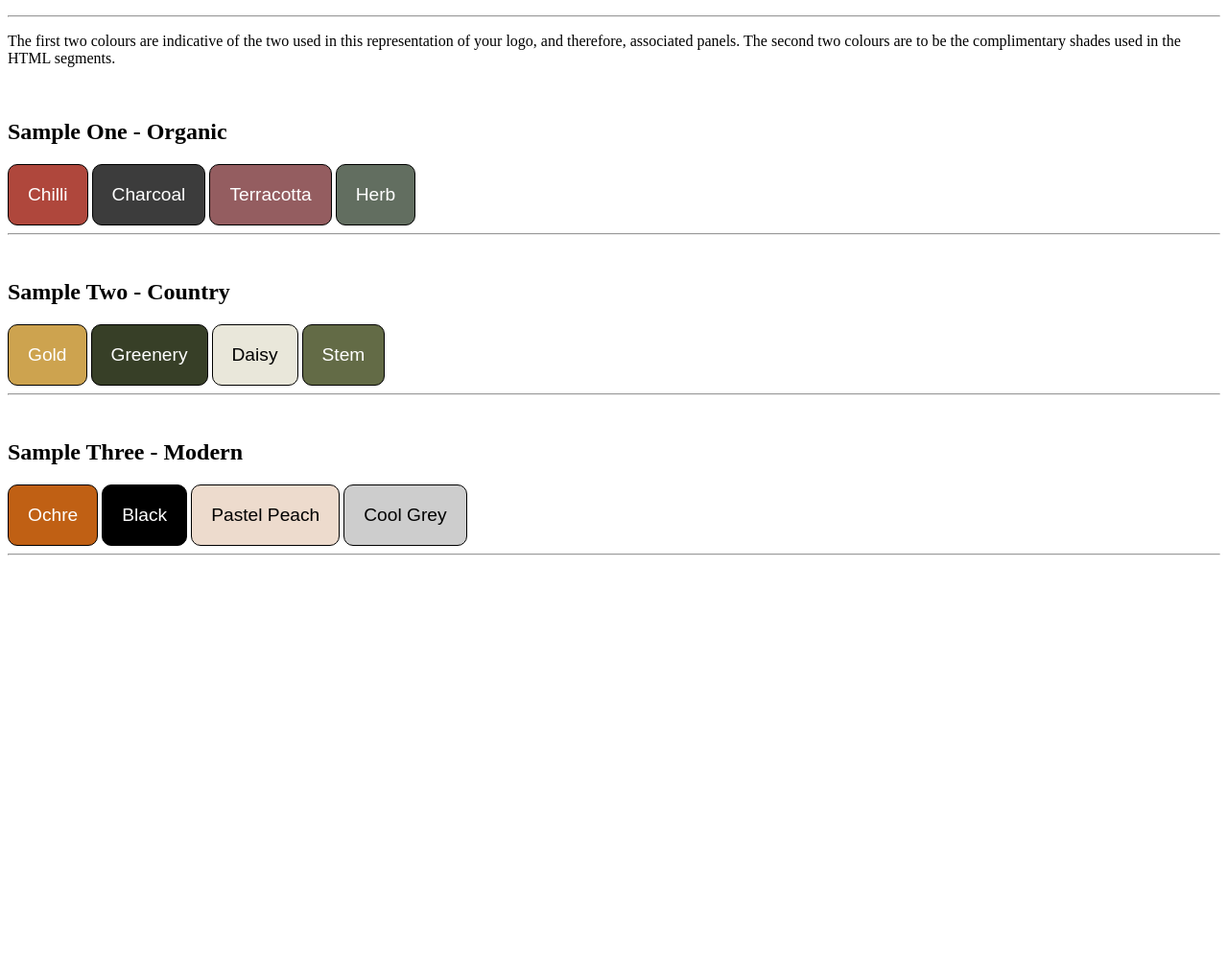
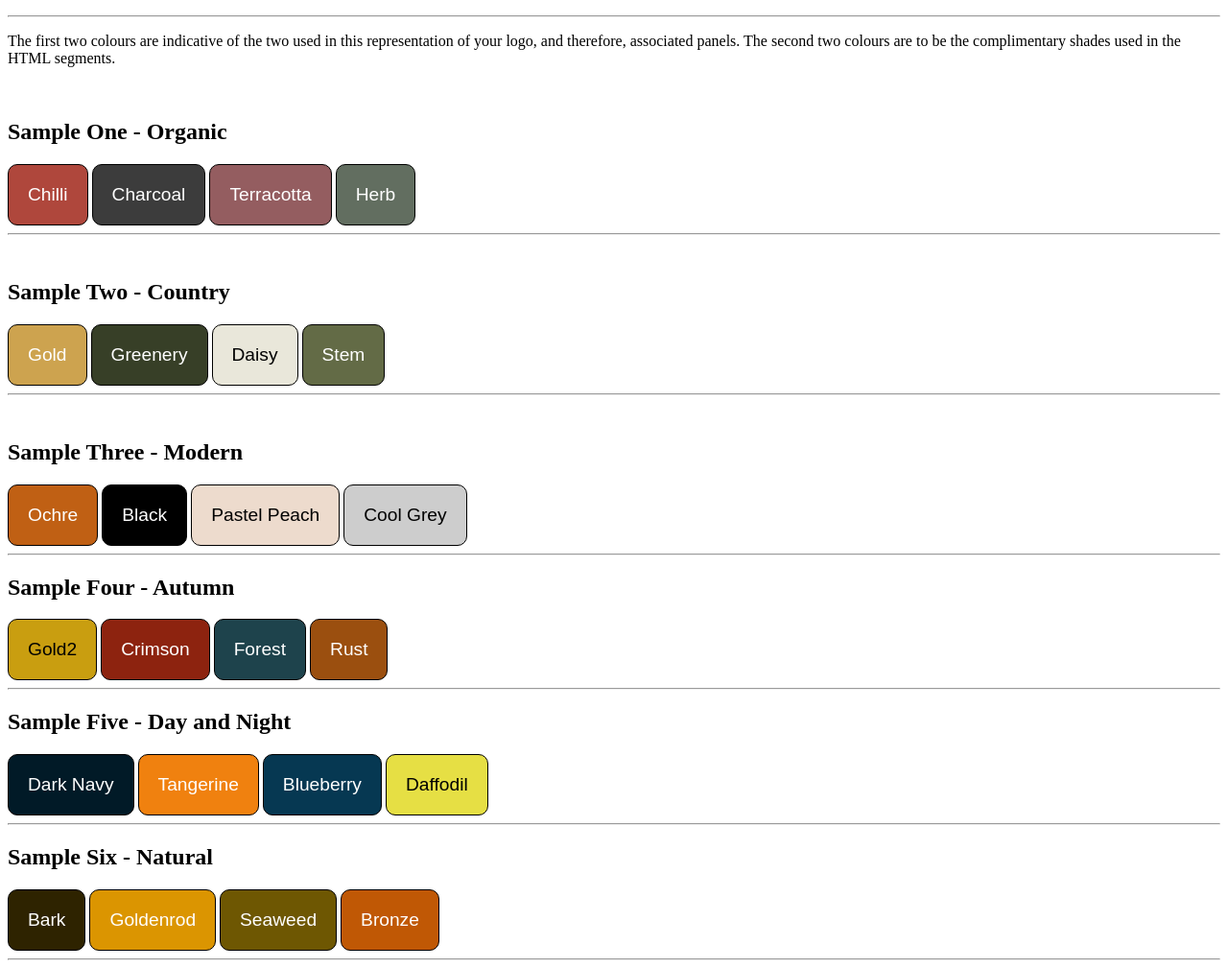
Before and after one commit to addinall/anvr, a plain HTML site: page swatch.html in a window 1280 px wide. Shown: the part 91-1100 px from the top of the page at 96% size. Before the commit the page ends 800 px from the top, so only its background shows below. Drawn offline with Linux system fonts and the light colour scheme.

Commit message:
Six colour schemes finished

```diff
--- a/css/themes-possible.css
+++ b/css/themes-possible.css
@@ -84,3 +84,61 @@
 }
 
 /*-------------------------------------------------------------------- */
+.Crimson {
+    background-color:	#8D230F;
+}
+
+
+.Gold2 {
+    background-color:	#C99E10;			 /* tools */
+    color: black;
+}
+
+.Forest {
+    background-color:	#1E434C;			 /* background */
+}
+
+.Rust {
+    background-color:	#9B4F0F;
+}
+
+/*-------------------------------------------------------------------- */
+
+.DarkNavy {
+    background-color:	#011A27;
+}
+
+
+.Tangerine {
+    background-color:	#F0810F;			 /* tools */
+}
+
+.Blueberry {
+    background-color:	#063852;			 /* background */
+}
+
+.Daffodil {
+    background-color:	#E6DF44;
+    color: black;
+}
+
+/*-------------------------------------------------------------------- */
+
+.Bark {
+    background-color:	#2E2300;
+}
+
+
+.Goldenrod {
+    background-color:	#DB9501;			 /* tools */
+}
+
+.Seaweed {
+    background-color:	#6E5702;			 /* background */
+}
+
+.Bronze {
+    background-color:	#C05805;
+}
+
+/*-------------------------------------------------------------------- */
--- a/swatch.html
+++ b/swatch.html
@@ -55,6 +55,25 @@
         <button class="tbutton PastelPeach">Pastel Peach</button>
         <button class="tbutton CoolGrey">Cool Grey</button>
         <hr>
+        <h2>Sample Four - Autumn</h2>
+        <button class="tbutton Gold2">Gold2</button>
+        <button class="tbutton Crimson">Crimson</button>
+        <button class="tbutton Forest">Forest</button>
+        <button class="tbutton Rust">Rust</button>
+        <hr>
+        <h2>Sample Five - Day and Night</h2>
+        <button class="tbutton DarkNavy">Dark Navy</button>
+        <button class="tbutton Tangerine">Tangerine</button>
+        <button class="tbutton Blueberry">Blueberry</button>
+        <button class="tbutton Daffodil">Daffodil</button>
+        <hr>
+        <h2>Sample Six - Natural</h2>
+        <button class="tbutton Bark">Bark</button>
+        <button class="tbutton Goldenrod">Goldenrod</button>
+        <button class="tbutton Seaweed">Seaweed</button>
+        <button class="tbutton Bronze">Bronze</button>
+        <hr>
+
 
     </body>
 </html>
```
